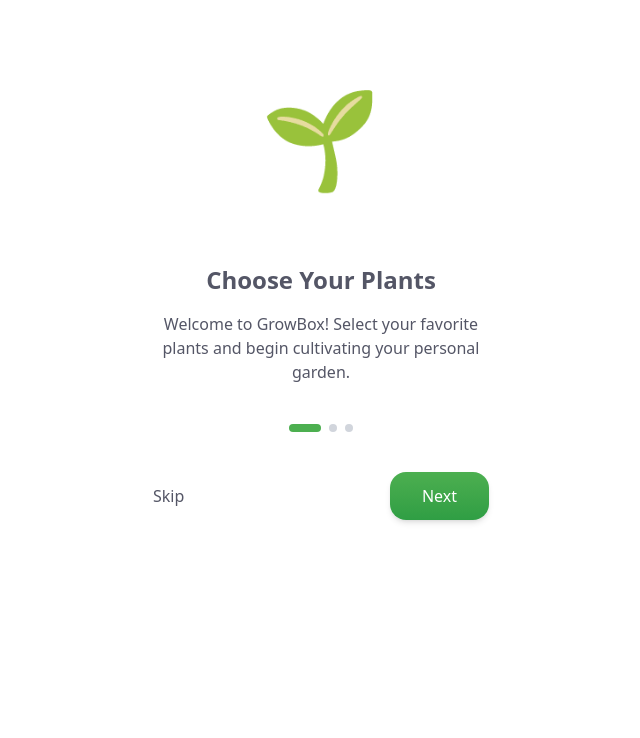
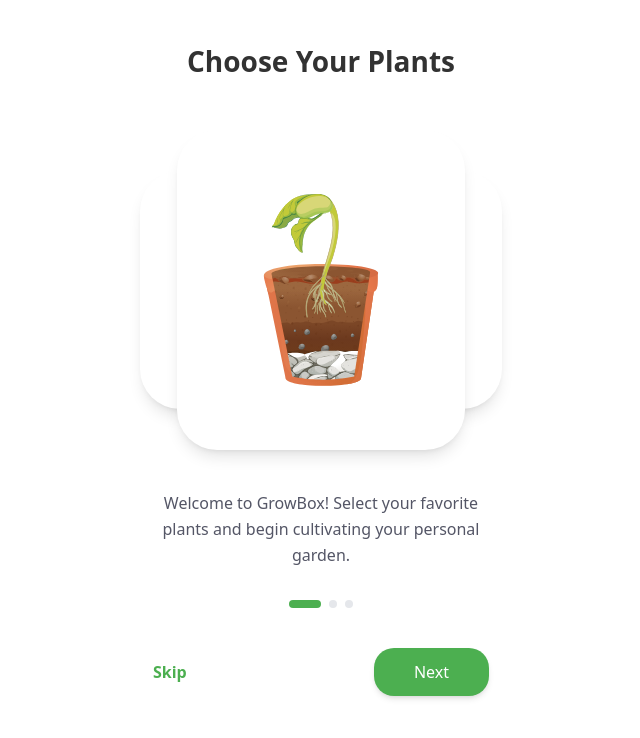
Before and after one commit to JulianaMitkevych/WEB-Internship-2025, a Next.js app: page /onboarding in a window 1280 px wide. Shown: the top 738 px of the page, without its empty margins (319-959 px from the left). Built offline with nearby package versions, Linux system fonts and the light colour scheme.

Commit message:
created page onboarding

```diff
--- a/src/app/onboarding/page.tsx
+++ b/src/app/onboarding/page.tsx
@@ -1,12 +1,18 @@
 // app/onboarding/page.tsx
 
-import { redirect } from 'next/navigation';
-import { ROUTES } from '@/utils/constants';
 import OnboardingStepper from '@/components/onboarding/OnboardingStepper';
 
+export default function OnboardingPage() {
+  return (
+    <div className="min-h-screen">
+      <OnboardingStepper />
+    </div>
+  );
+}
+
+
 // Ця Server Action обробляє завершення онбордингу
-const handleFinish = async () => {
-  'use server';
+
 
   // 1. потрібно оновити статус користувача в базі даних
   // (наприклад,Firestore) на onboardingComplete: true
@@ -18,14 +24,3 @@
   // 🚧 TODO: Розкоментувати цей рядок, коли сторінка підключення пристрою буде готова.
 
   // Тимчасовий fallback: перенаправляємо на Дашборд
-  redirect(ROUTES.DASHBOARD);
-};
-
-export default function OnboardingPage() {
-  return (
-    <div className="min-h-screen">
-      {/* onFinish викличе Server Action, коли юзер натисне Skip або Next на останньому кроці */}
-      <OnboardingStepper onFinish={handleFinish} />
-    </div>
-  );
-}
--- a/src/components/auth/LoginForm.tsx
+++ b/src/components/auth/LoginForm.tsx
@@ -202,7 +202,7 @@
               <Button
                 type="submit"
                 variant="gradient"
-                className="w-full text-base rounded-2xl h-12"
+                className="w-full text-base text-white rounded-2xl h-12"
                 disabled={loading || !form.formState.isValid}
               >
                 {loading ? 'Signing in...' : 'Sign in'}
--- a/src/components/auth/SingUpForm.tsx
+++ b/src/components/auth/SingUpForm.tsx
@@ -286,7 +286,7 @@
               <Button
                 type="submit"
                 variant="gradient"
-                className="w-full text-base rounded-2xl md:w-auto"
+                className="w-full text-base  text-white rounded-2xl md:w-auto"
                 disabled={loading || !form.formState.isValid}
               >
                 {loading ? 'Creating account...' : 'Sign up'}
--- a/src/components/onboarding/OnboardingStepper.tsx
+++ b/src/components/onboarding/OnboardingStepper.tsx
@@ -1,77 +1,65 @@
+
+
 'use client';
 
 import { useState, useMemo } from 'react';
+import { useRouter } from 'next/navigation';
 import { onboardingData, TOTAL_ONBOARDING_STEPS } from '@/data/onboardingData';
 import { Button } from '@/components/ui/button';
+import { ROUTES } from '@/utils/constants';
 
-const IconPlaceholder = ({ iconName }: { iconName: string }) => {
-  const iconMap = {
-    plantOne: '🌱',
-    plantTwo: '🪴',
-    plantThree: '🌿',
-  };
-  return (
-    <div className="mb-8 text-8xl h-48 flex items-center justify-center">
-      {iconMap[iconName as keyof typeof iconMap] || '❓'}
-    </div>
-  );
-};
-
-type OnboardingStepperProps = {
-  onFinish: () => void;
-};
-
-const OnboardingStepper = ({ onFinish }: OnboardingStepperProps) => {
+const OnboardingStepper = () => {
   const [currentStepId, setCurrentStepId] = useState(onboardingData[0].id);
+  const router = useRouter();
 
   const { currentStep, isLastStep, nextStepId } = useMemo(() => {
     const currentIndex = onboardingData.findIndex(
       (step) => step.id === currentStepId
     );
     const step = onboardingData[currentIndex];
-
     const isLast = currentIndex === TOTAL_ONBOARDING_STEPS - 1;
-
-    let nextId = null;
-    if (!isLast) {
-      nextId = onboardingData[currentIndex + 1].id;
-    }
 
     return {
       currentStep: step,
       isLastStep: isLast,
-      nextStepId: nextId,
+      nextStepId: isLast ? null : onboardingData[currentIndex + 1].id,
     };
   }, [currentStepId]);
 
-  if (!currentStep) {
-    return <div>Error: step not found</div>;
-  }
+  if (!currentStep) return <div>Error: step not found</div>;
+
+  const StepIcon = currentStep.Icon;
 
   const handleNext = () => {
     if (isLastStep) {
-      console.log('Onboarding completed. Updating user status...');
-      onFinish();
+      router.push(ROUTES.DASHBOARD);
     } else if (nextStepId) {
       setCurrentStepId(nextStepId);
     }
   };
 
   const handleSkip = () => {
-    console.log('Onboarding skipped. Redirecting...');
-    onFinish();
+    router.push(ROUTES.DASHBOARD);
   };
 
   return (
     <div className="flex flex-col items-center min-h-screen bg-white pt-10">
-      <div className="w-full max-w-sm px-6">
-        <IconPlaceholder iconName={currentStep.iconName} />
-
-        <div className="text-center mb-10">
-          <h2 className="text-2xl font-bold text-night-sky mb-4">
+      <div className="text-center mb-8">
+          <h2 className="text-[28px] font-bold text-[#323232] mb-4">
             {currentStep.title}
           </h2>
-          <p className="text-base text-grey-x-dark">
+</div>
+      <div className="w-full max-w-sm px-6 flex flex-col items-center">
+        <div className="relative w-full h-[320px] mb-10 flex items-center justify-center">
+          <div className="absolute top-[50%] left-[50%] -translate-x-1/2 -translate-y-1/2 z-10 w-[362px] h-[238px] bg-white rounded-[40px] shadow-lg"></div>
+          <div className="relative z-20 h-[320px] w-[288px] bg-white rounded-[40px] shadow-lg flex items-center justify-center overflow-hidden">
+            <StepIcon className="w-48 h-48 object-contain" />
+          </div>
+        </div>
+
+        <div className="text-center mb-8">
+
+          <p className="text-base text-grey-x-dark leading-relaxed">
             {currentStep.description}
           </p>
         </div>
@@ -83,23 +71,24 @@
               className={`h-2 rounded-full transition-all duration-300 ${
                 step.id === currentStepId
                   ? 'w-8 bg-[#4CAF50]'
-                  : 'w-2 bg-gray-300'
+                  : 'w-2 bg-gray-200'
               }`}
             />
           ))}
         </div>
 
-        <div className="flex justify-between items-center w-full">
+        <div className="flex justify-between items-center w-full mt-auto pb-10">
           <button
             onClick={handleSkip}
-            className="text-base text-grey-x-dark font-medium"
+            className="text-base text-[#4CAF50] font-semibold hover:opacity-80 transition-opacity"
           >
             Skip
           </button>
+
           <Button
             onClick={handleNext}
             variant="gradient"
-            className="px-8 text-base rounded-2xl"
+            className="px-10 py-6 text-base rounded-[20px] bg-[#4CAF50] text-white hover:bg-[#45a049]"
           >
             {isLastStep ? 'Start Growing' : 'Next'}
           </Button>
@@ -110,3 +99,111 @@
 };
 
 export default OnboardingStepper;
+
+// 'use client';
+
+// import { useState, useMemo } from 'react';
+// import { useRouter } from 'next/navigation';
+// import { onboardingData, TOTAL_ONBOARDING_STEPS } from '@/data/onboardingData';
+// import { Button } from '@/components/ui/button';
+// import { ROUTES } from '@/utils/constants';
+
+// type OnboardingStepperProps = {
+//   onFinish?: () => void;
+// };
+
+// const OnboardingStepper = ({ onFinish }: OnboardingStepperProps) => {
+//   const [currentStepId, setCurrentStepId] = useState(onboardingData[0].id);
+//   const router = useRouter();
+
+//   const { currentStep, isLastStep, nextStepId } = useMemo(() => {
+//     const currentIndex = onboardingData.findIndex(
+//       (step) => step.id === currentStepId
+//     );
+//     const step = onboardingData[currentIndex];
+//     const isLast = currentIndex === TOTAL_ONBOARDING_STEPS - 1;
+
+//     return {
+//       currentStep: step,
+//       isLastStep: isLast,
+//       nextStepId: isLast ? null : onboardingData[currentIndex + 1].id,
+//     };
+//   }, [currentStepId]);
+
+//   if (!currentStep) return <div>Error: step not found</div>;
+
+//   const StepIcon = currentStep.Icon;
+
+//   const finishAndRedirect = () => {
+//     // викликаємо проп, якщо він переданий
+//     if (onFinish) onFinish();
+//     // перенаправляємо на dashboard
+//     router.push(ROUTES.DASHBOARD);
+//   };
+
+//   const handleNext = () => {
+//     if (isLastStep) {
+//       finishAndRedirect();
+//     } else if (nextStepId) {
+//       setCurrentStepId(nextStepId);
+//     }
+//   };
+
+//   const handleSkip = () => {
+//     finishAndRedirect();
+//   };
+
+//   return (
+//     <div className="flex flex-col items-center min-h-screen bg-white pt-10">
+//       <div className="w-full max-w-sm px-6 flex flex-col items-center">
+//         <div className="relative w-full h-[320px] mb-10 flex items-center justify-center">
+//           <div className="absolute top-[50%] left-[50%] -translate-x-1/2 -translate-y-1/2 z-10 w-[362px] h-[238px] bg-white rounded-[40px] shadow-lg"></div>
+//           <div className="relative z-20 h-[320px] w-[288px] bg-white rounded-[40px] shadow-lg flex items-center justify-center overflow-hidden">
+//             <StepIcon className="w-48 h-48 object-contain" />
+//           </div>
+//         </div>
+
+//         <div className="text-center mb-8">
+//           <h2 className="text-[28px] font-bold text-night-sky mb-4">
+//             {currentStep.title}
+//           </h2>
+//           <p className="text-base text-grey-x-dark leading-relaxed">
+//             {currentStep.description}
+//           </p>
+//         </div>
+
+//         <div className="flex justify-center space-x-2 mb-10">
+//           {onboardingData.map((step) => (
+//             <div
+//               key={step.id}
+//               className={`h-2 rounded-full transition-all duration-300 ${
+//                 step.id === currentStepId
+//                   ? 'w-8 bg-[#4CAF50]'
+//                   : 'w-2 bg-gray-200'
+//               }`}
+//             />
+//           ))}
+//         </div>
+
+//         <div className="flex justify-between items-center w-full mt-auto pb-10">
+//           <button
+//             onClick={handleSkip}
+//             className="text-base text-[#4CAF50] font-semibold hover:opacity-80 transition-opacity"
+//           >
+//             Skip
+//           </button>
+
+//           <Button
+//             onClick={handleNext}
+//             variant="gradient"
+//             className="px-10 py-6 text-base rounded-[20px] bg-[#4CAF50] text-white hover:bg-[#45a049]"
+//           >
+//             {isLastStep ? 'Start Growing' : 'Next'}
+//           </Button>
+//         </div>
+//       </div>
+//     </div>
+//   );
+// };
+
+// export default OnboardingStepper;
--- a/src/components/ui/button.tsx
+++ b/src/components/ui/button.tsx
@@ -5,13 +5,13 @@
 import { cn } from '@/utils/index';
 
 const buttonVariants = cva(
-  "inline-flex items-center justify-center gap-2 whitespace-nowrap rounded-lg text-base font-medium transition-all cursor-pointer disabled:pointer-events-none disabled:bg-grey disabled:text-grey-x-dark [&_svg]:pointer-events-none [&_svg:not([class*='size-'])]:size-4 shrink-0 [&_svg]:shrink-0 outline-none focus-visible:border-ring focus-visible:ring-ring/50 focus-visible:ring-[3px] aria-invalid:ring-destructive/20 dark:aria-invalid:ring-destructive/40 aria-invalid:border-destructive",
+  "inline-flex items-center justify-center gap-2 whitespace-nowrap rounded-lg text-base font-medium transition-all cursor-pointer disabled:pointer-events-none disabled:bg-grey disabled:text-white [&_svg]:pointer-events-none [&_svg:not([class*='size-'])]:size-4 shrink-0 [&_svg]:shrink-0 outline-none focus-visible:border-ring focus-visible:ring-ring/50 focus-visible:ring-[3px] aria-invalid:ring-destructive/20 dark:aria-invalid:ring-destructive/40 aria-invalid:border-destructive",
   {
     variants: {
       variant: {
         default: 'bg-night-sky text-white shadow-xs hover:bg-night-sky/90',
         gradient:
-          'bg-gradient-to-t from-[#2F9E44] to-[#4CAF50] text-white shadow-md hover:from-[#4CAF50] hover:to-[#2F9E44]',
+          'bg-gradient-to-t from-[#2F9E44] to-[#4CAF50] text-white shadow-md hover:bg-none hover:bg-green-800  focus:text-white active:text-white',
         destructive:
           'bg-destructive text-white shadow-xs hover:bg-destructive/90 focus-visible:ring-destructive/20 dark:focus-visible:ring-destructive/40 dark:bg-destructive/60',
         outline:
--- a/src/data/onboardingData.ts
+++ b/src/data/onboardingData.ts
@@ -1,32 +1,35 @@
+import PlantOne from '@/assets/svg/PlantOne';
+import  PlantTwo from '@/assets/svg/PlantTwo';
+import PlantThree from '@/assets/svg/PlantThree';
+
 export type OnboardingStep = {
   id: string;
   title: string;
   description: string;
-  // icon: React.FC<React.SVGProps<SVGSVGElement>>; //for react component svg
-  iconName: 'plantOne' | 'plantTwo' | 'plantThree'; // name svg
+  Icon: React.FC<React.SVGProps<SVGSVGElement>>;
 };
 
 export const onboardingData: OnboardingStep[] = [
   {
     id: '1',
-    title: 'Choose Your Plants', // Onboarding 1
+    title: 'Choose Your Plants',
     description:
       'Welcome to GrowBox! Select your favorite plants and begin cultivating your personal garden.',
-    iconName: 'plantOne',
+    Icon: PlantOne,
   },
   {
     id: '2',
-    title: 'Connect and Control', // Onboarding 2
+    title: 'Connect and Control',
     description:
       'Connect your GrowBox and control watering, lighting, and temperature right from your smartphone.',
-    iconName: 'plantTwo',
+    Icon: PlantTwo,
   },
   {
     id: '3',
-    title: 'Observe and Grow', // Onboarding 3
+    title: 'Observe and Grow',
     description:
       "See your plants flourish with helpful graphs. You're set to grow and succeed!",
-    iconName: 'plantThree',
+    Icon: PlantThree,
   },
 ];
 
```
Also changed, not shown: src/app/dashboard/page.tsx (added, +9 -0 lines), src/components/dashboard/DashboardContent.tsx (+1 -6 lines).
